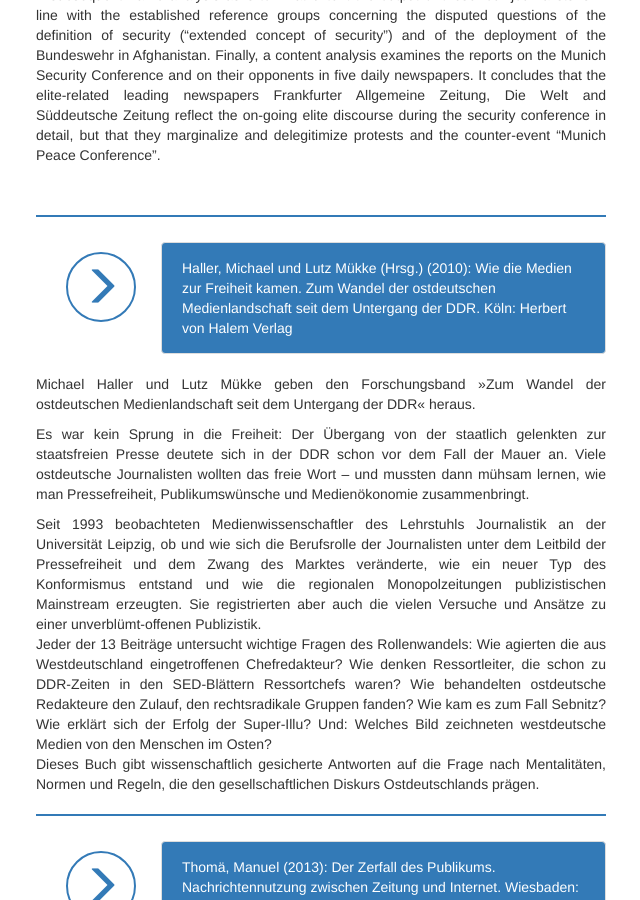
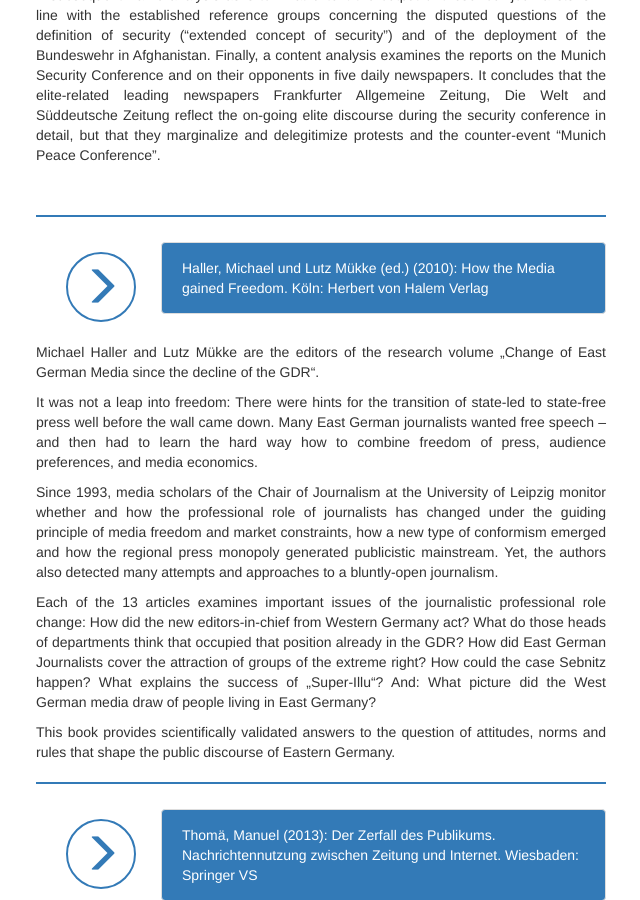
Before and after one commit to susedev/test, a Jekyll site: the page built from about.html, in a window 1280 px wide and 900 px high, scrolled down 2861 px. Shown: the whole window, without its empty margins (229-869 px from the left). Built offline with Jekyll 4.4.1, drawn with Linux system fonts in a browser that asks for light colours; nearby versions of some CDN libraries.

Commit message:
Update about.html

```diff
--- a/about.html
+++ b/about.html
@@ -90,16 +90,15 @@ title: Wir
    <a class="btn btn-circle-3" href="http://www.halem-verlag.de/2011/wie-die-medien-zur-freiheit-kamen/" target="_blank" ><span class="glyphicon glyphicon-menu-right" aria-hidden="true"></span></a>
  </div>
  <div class="col-xs-5">
-   <a class="thumbnail" href="http://www.halem-verlag.de/2011/wie-die-medien-zur-freiheit-kamen/" target="_blank" style="max-width: 550px; background-color: #337AB7; color:#FFFFFF; padding: 15px 20px; ">Haller,&nbsp;Michael und Lutz M&uuml;kke (Hrsg.) (2010): Wie die Medien zur Freiheit kamen. Zum Wandel der ostdeutschen Medienlandschaft seit dem Untergang der DDR. K&ouml;ln: Herbert von Halem Verlag</a>
+   <a class="thumbnail" href="http://www.halem-verlag.de/2011/wie-die-medien-zur-freiheit-kamen/" target="_blank" style="max-width: 550px; background-color: #337AB7; color:#FFFFFF; padding: 15px 20px; ">Haller,&nbsp;Michael und Lutz M&uuml;kke (ed.) (2010): How the Media gained Freedom. K&ouml;ln: Herbert von Halem Verlag</a>
  </div>
 </div>
-<p style="text-align: justify;">Michael Haller und Lutz M&uuml;kke geben den Forschungsband &raquo;Zum Wandel der ostdeutschen Medienlandschaft seit dem Untergang der DDR&laquo; heraus.</p>
+<p style="text-align: justify;">Michael Haller and Lutz Mükke are the editors of the research volume „Change of East German Media since the decline of the GDR“.</p>
 
-<p style="text-align: justify;">Es war kein Sprung in die Freiheit: Der &Uuml;bergang von der staatlich gelenkten zur staatsfreien Presse deutete sich in der DDR schon vor dem Fall der Mauer an. Viele ostdeutsche Journalisten wollten das freie Wort &ndash; und mussten dann m&uuml;hsam lernen, wie man Pressefreiheit, Publikumsw&uuml;nsche und Medien&ouml;konomie zusammenbringt.</p>
-
-<p style="text-align: justify;">Seit 1993 beobachteten Medienwissenschaftler des Lehrstuhls Journalistik an der Universit&auml;t Leipzig, ob und wie sich die Berufsrolle der Journalisten unter dem Leitbild der Pressefreiheit und dem Zwang des Marktes ver&auml;nderte, wie ein neuer Typ des Konformismus entstand und wie die regionalen Monopolzeitungen publizistischen Mainstream erzeugten. Sie registrierten aber auch die vielen Versuche und Ans&auml;tze zu einer unverbl&uuml;mt-offenen Publizistik.<br />
-Jeder der 13 Beitr&auml;ge untersucht wichtige Fragen des Rollenwandels: Wie agierten die aus Westdeutschland eingetroffenen Chefredakteur? Wie denken Ressortleiter, die schon zu DDR-Zeiten in den SED-Bl&auml;ttern Ressortchefs waren? Wie behandelten ostdeutsche Redakteure den Zulauf, den rechtsradikale Gruppen fanden? Wie kam es zum Fall Sebnitz? Wie erkl&auml;rt sich der Erfolg der Super-Illu? Und: Welches Bild zeichneten westdeutsche Medien von den Menschen im Osten?<br />
-Dieses Buch gibt wissenschaftlich gesicherte Antworten auf die Frage nach Mentalit&auml;ten, Normen und Regeln, die den gesellschaftlichen Diskurs Ostdeutschlands pr&auml;gen.</p>
+<p style="text-align: justify;">It was not a leap into freedom: There were hints for the transition of state-led to state-free press well before the wall came down. Many East German journalists wanted free speech – and then had to learn the hard way how to combine freedom of press, audience preferences, and media economics.</p>
+<p style="text-align: justify;">Since 1993, media scholars of the Chair of Journalism at the University of Leipzig monitor whether and how the professional role of journalists has changed under the guiding principle of media freedom and market constraints, how a new type of conformism emerged and how the regional press monopoly generated publicistic mainstream. Yet, the authors also detected many attempts and approaches to a bluntly-open journalism.</p>
+<p style="text-align: justify;">Each of the 13 articles examines important issues of the journalistic professional role change: How did the new editors-in-chief from Western Germany act? What do those heads of departments think that occupied that position already in the GDR? How did East German Journalists cover the attraction of groups of the extreme right? How could the case Sebnitz happen? What explains the success of „Super-Illu“? And: What picture did the West German media draw of people living in East Germany?</p>
+<p style="text-align: justify;">This book provides scientifically validated answers to the question of attitudes, norms and rules that shape the public discourse of Eastern Germany.</p>
 
 
 
```
